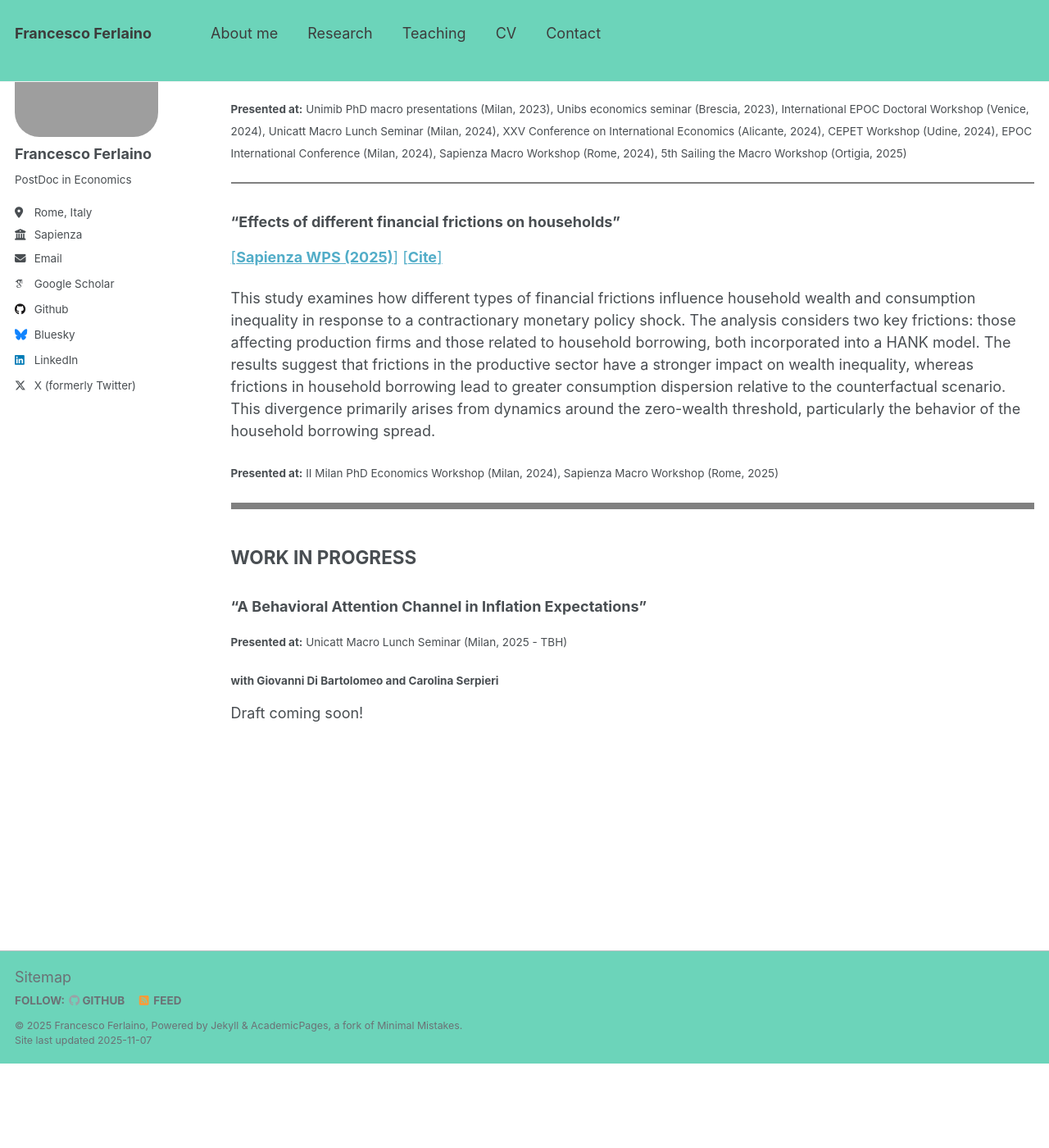
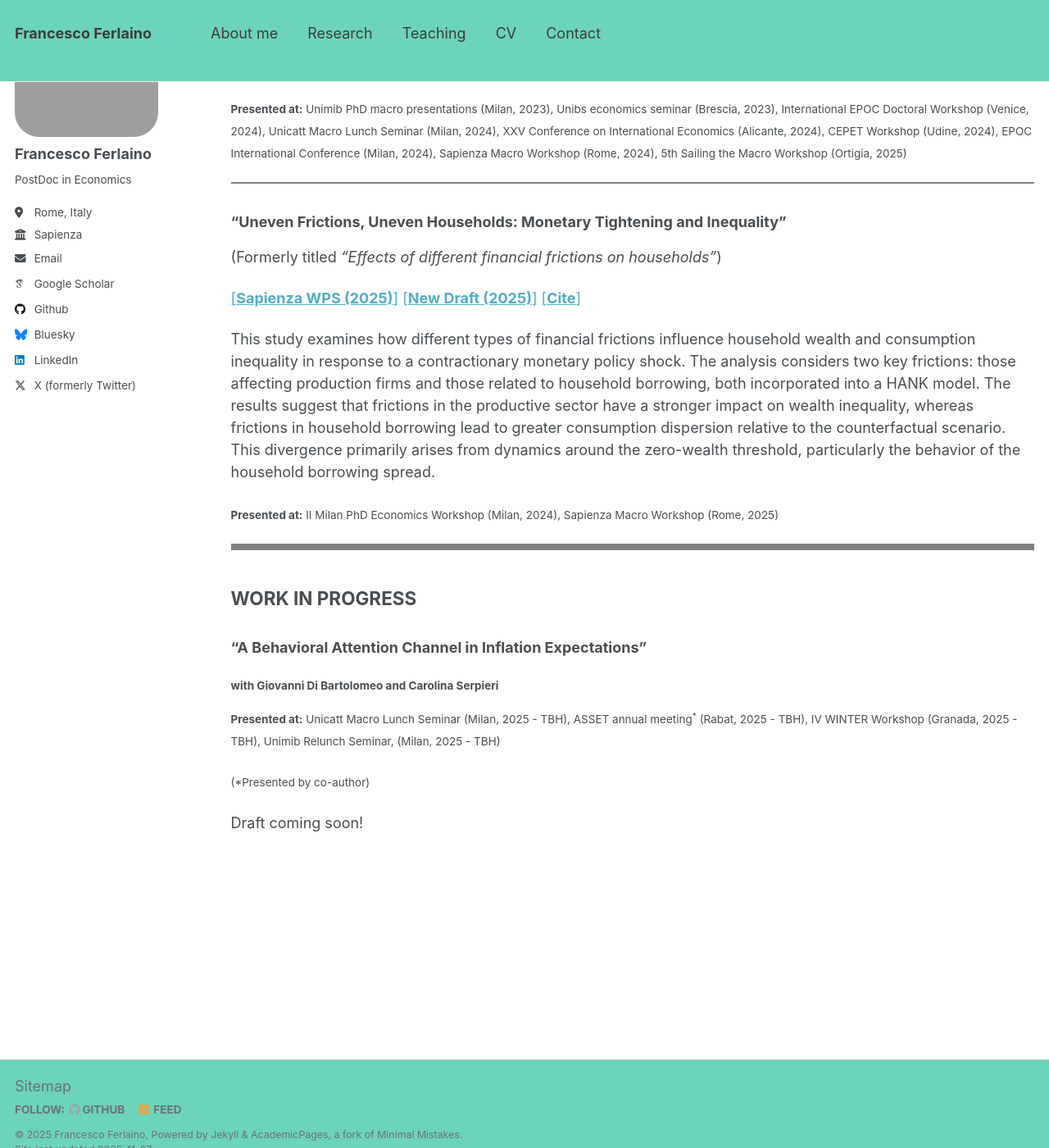
Before and after one commit to fraferla/fraferla.github.io, a Jekyll site: the page built from _pages/research.md, in a window 1280 px wide and 1400 px high, scrolled down 430 px. Shown: the whole window at 82% size. Built offline with Jekyll 4.4.1, drawn with Linux system fonts in a browser that asks for light colours; some web fonts are replaced; before the commit the page ends 1727 px from its top, so only the background shows below that.

Commit message:
update_general

```diff
--- a/_pages/research.md
+++ b/_pages/research.md
@@ -18,11 +18,18 @@ This study investigates the redistribution effects of a contractionary conventio
 
 <small>**Presented at:** Unimib PhD macro presentations (Milan, 2023), Unibs economics seminar (Brescia, 2023), International EPOC Doctoral Workshop (Venice, 2024), Unicatt Macro Lunch Seminar (Milan, 2024), XXV Conference on International Economics (Alicante, 2024), CEPET Workshop (Udine, 2024), EPOC International Conference (Milan, 2024), Sapienza Macro Workshop (Rome, 2024), 5th Sailing the Macro Workshop (Ortigia, 2025)<small>
 
+
+
 <hr style="border:1px solid gray">
 
-### "Effects of different financial frictions on households"
+
+
+### "Uneven Frictions, Uneven Households: Monetary Tightening and Inequality"
+
+(Formerly titled *"Effects of different financial frictions on households"*)
 
 [[**Sapienza WPS (2025)**]](https://ideas.repec.org/p/sap/wpaper/wp263.html)
+[[**New Draft (2025)**]](http://fraferla.github.io/files/Ferlaino_2025_Uneven Frictions_Uneven Households.pdf)
 [[**Cite**]](http://fraferla.github.io/files/cite/Ferlaino_2025b.txt)
 
 This study examines how different types of financial frictions influence household wealth and consumption inequality in response to a contractionary monetary policy shock. The analysis considers two key frictions: those affecting production firms and those related to household borrowing, both incorporated into a HANK model. The results suggest that frictions in the productive sector have a stronger impact on wealth inequality, whereas frictions in household borrowing lead to greater consumption dispersion relative to the counterfactual scenario. This divergence primarily arises from dynamics around the zero-wealth threshold, particularly the behavior of the household borrowing spread.
@@ -40,8 +47,10 @@ This study examines how different types of financial frictions influence househo
 
 ### "A Behavioral Attention Channel in Inflation Expectations"
 
-<small>**Presented at:** Unicatt Macro Lunch Seminar (Milan, 2025 - TBH)<small>
-
 #### with Giovanni Di Bartolomeo and Carolina Serpieri
 
+<small>**Presented at:** Unicatt Macro Lunch Seminar (Milan, 2025 - TBH), ASSET annual meeting<sup>*</sup> (Rabat, 2025 - TBH), IV WINTER Workshop (Granada, 2025 - TBH), Unimib Relunch Seminar, (Milan, 2025 - TBH) <small>
+
+<small>(*Presented by co-author)<small>
+
 Draft coming soon!
```
Also changed, not shown: 2 other files.
